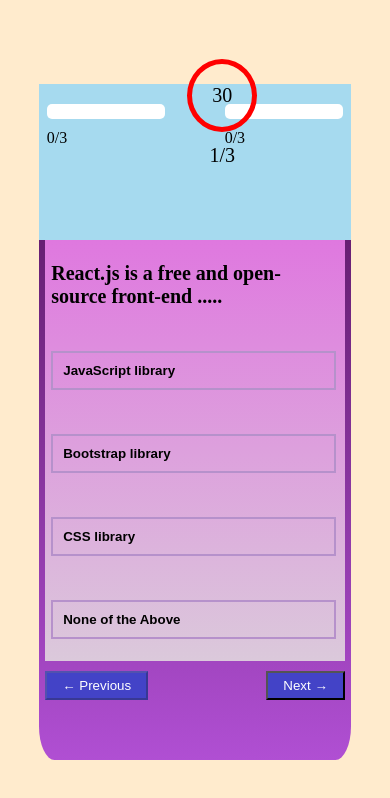
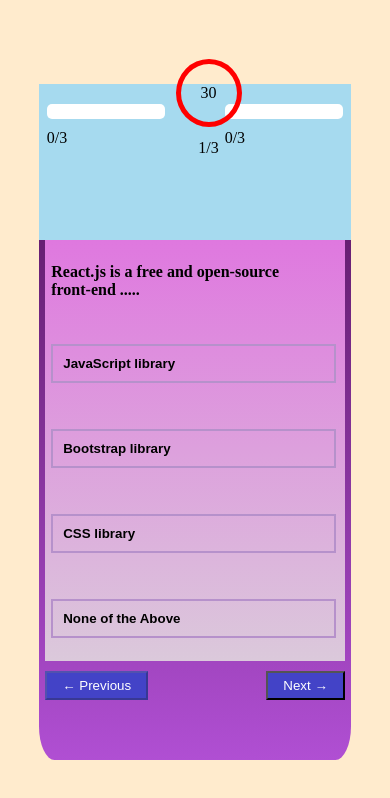
Before and after one commit to DeepCoder7/quizdemo, a React (Create React App) app: page / in a window 390 px wide. Shown: the top 798 px of the page. Built offline with nearby package versions, Linux system fonts and the light colour scheme.

Commit message:
changes in css

```diff
--- a/src/App.css
+++ b/src/App.css
@@ -96,3 +96,10 @@
 .changeQuiz .btn:hover{
   background-color: rgb(111, 138, 214);
 }
+
+@media screen and (max-width: 800px) {
+  .TimerAndStatus {
+    left: 45%;
+    font-size: 16px;
+  }
+}
--- a/src/App.js
+++ b/src/App.js
@@ -6,30 +6,30 @@
   {
     question: "React.js is a free and open-source front-end .....",
     quizoptns: [
-      { answer: "JavaScript library", isAnswer: true, clicked: false },
-      { answer: "Bootstrap library", isAnswer: false, clicked: false },
-      { answer: "CSS library", isAnswer: false, clicked: false },
-      { answer: "None of the Above", isAnswer: false, clicked: false },
+      { answer: "JavaScript library", color:"green", isAnswer: true, clicked: false },
+      { answer: "Bootstrap library", color:"red",isAnswer: false, clicked: false },
+      { answer: "CSS library", color:"red",isAnswer: false, clicked: false },
+      { answer: "None of the Above", color:"red",isAnswer: false, clicked: false },
     ],
     answered: false
   },
   {
     question: "React.js was Initially released in....",
     quizoptns: [
-      { answer: "April 29, 2013", isAnswer: false, clicked: false },
-      { answer: "May 29, 2013", isAnswer: true, clicked: false },
-      { answer: "June 29, 2013", isAnswer: false, clicked: false },
-      { answer: "May 29, 2014", isAnswer: false, clicked: false },
+      { answer: "April 29, 2013", color:"red",isAnswer: false, clicked: false },
+      { answer: "May 29, 2013", color:"green",isAnswer: true, clicked: false },
+      { answer: "June 29, 2013", color:"red",isAnswer: false, clicked: false },
+      { answer: "May 29, 2014", color:"red",isAnswer: false, clicked: false },
     ],
     answered: false
   },
   {
     question: "What is Babel?",
     quizoptns: [
-      { answer: "A JavaScript transpiler", isAnswer: false, clicked: false },
-      { answer: "A JavaScript interpreter", isAnswer: false, clicked: false },
-      { answer: "A JavaScript Compiler", isAnswer: true, clicked: false },
-      { answer: "None Of the above", isAnswer: false, clicked: false },
+      { answer: "A JavaScript transpiler", color:"red",isAnswer: false, clicked: false },
+      { answer: "A JavaScript interpreter", color:"red",isAnswer: false, clicked: false },
+      { answer: "A JavaScript Compiler", color:"green",isAnswer: true, clicked: false },
+      { answer: "None Of the above", color:"red",isAnswer: false, clicked: false },
     ],
     answered: false
   },
--- a/src/Components/QuestionQuiz.css
+++ b/src/Components/QuestionQuiz.css
@@ -24,3 +24,9 @@
     margin-left: 2%;
     text-align: start;
 }
+
+@media screen and (max-width: 700px) {
+    .questionSection{
+        font-size: 16px;
+    }
+}
--- a/src/Components/QuestionQuiz.jsx
+++ b/src/Components/QuestionQuiz.jsx
@@ -10,7 +10,7 @@
                 <b>{question}</b>
             </div>
             {quizoptns.map((quizOpt, index) => {
-                return <button key={index} onClick={() => { props.handleAns(quizOpt.isAnswer, index) }} className="answerOpt" disabled={quizOpt.clicked || props.quiz.answered} style={{borderColor: quizOpt.clicked?'green':'rgb(182, 145, 203)'}} ><b>{quizOpt.answer}</b></button>
+                return <button key={index} onClick={() => { props.handleAns(quizOpt.isAnswer, index) }} className="answerOpt" disabled={quizOpt.clicked || props.quiz.answered} style={{background: quizOpt.clicked?`${quizOpt.color}`:'none'}} ><b>{quizOpt.answer}</b></button>
             })}
         </div>
     )
```
